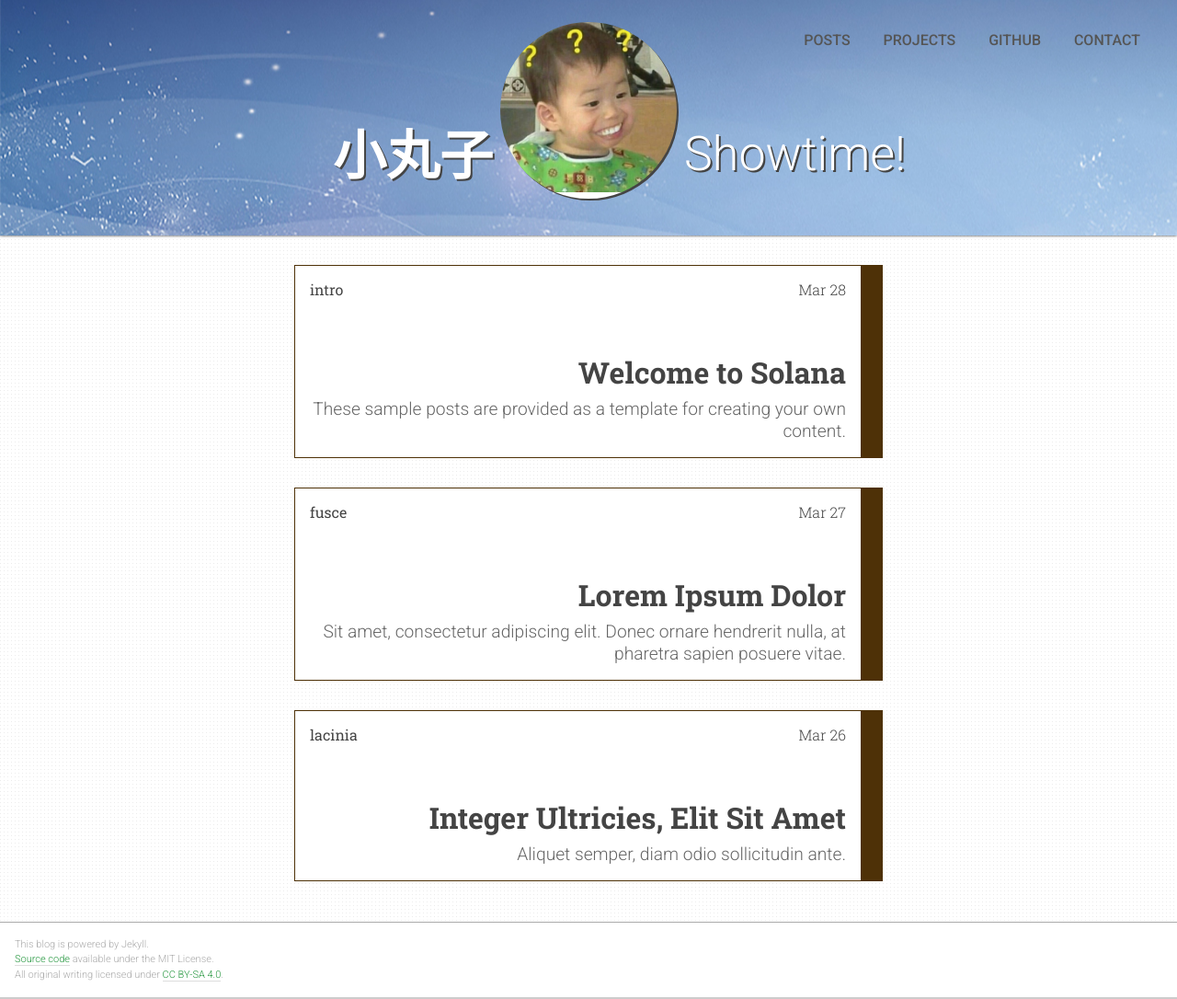
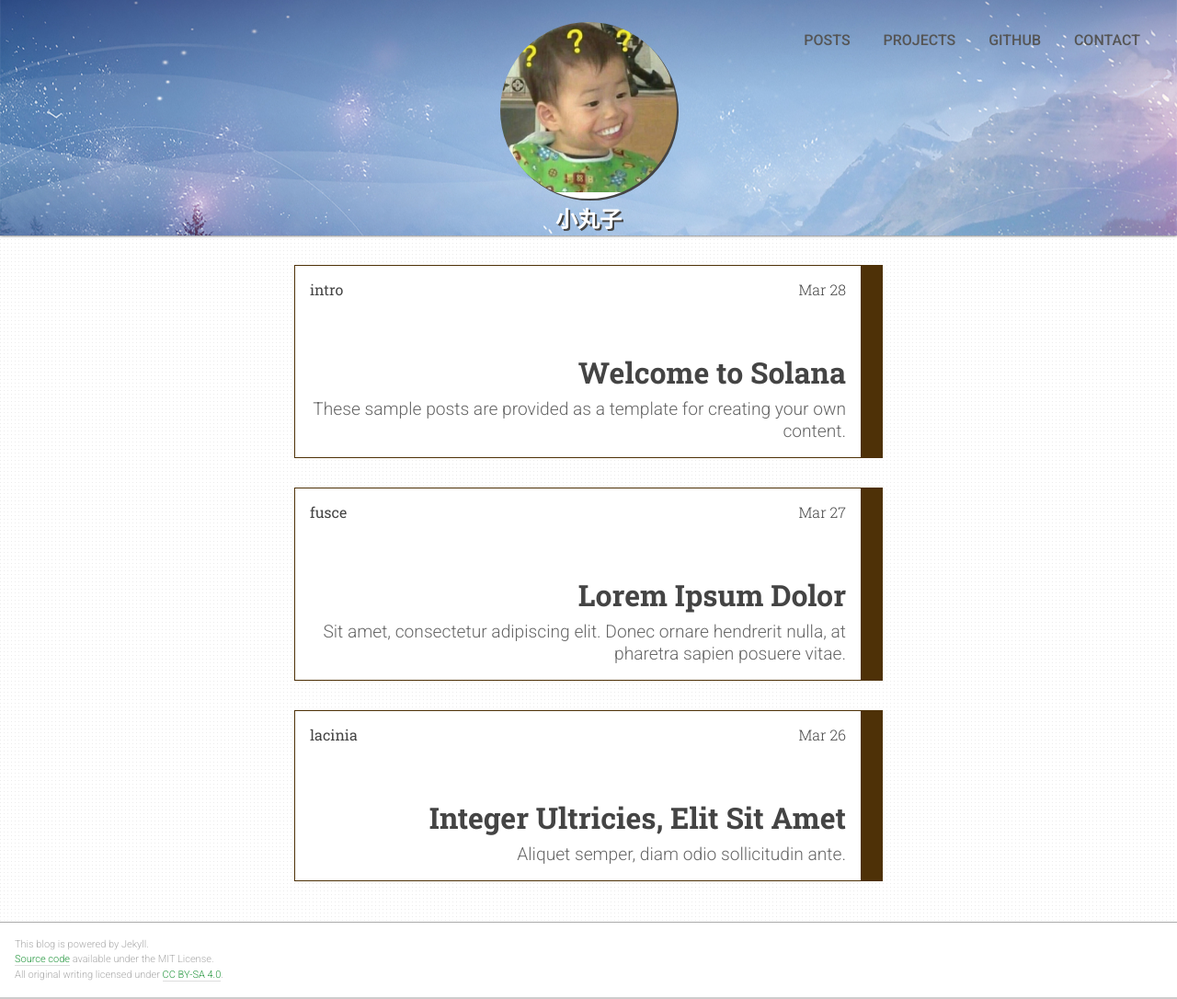
Before and after one commit to zhangyugege/blog, a Jekyll site: the page built from index.html, in a window 1280 px wide. Shown: the whole page at 92% size. Built offline with Jekyll 4.4.1, drawn with Linux system fonts in a browser that asks for light colours; the list of posts is cut into pages by our own code.

Commit message:
fix banner

```diff
--- a/_layouts/default.html
+++ b/_layouts/default.html
@@ -35,8 +35,9 @@
       <header class="header header--{{ page_type }}">
         <a class="nameplate nameplate--{{ page_type }}" href="{{ site.baseurl }}/">
           <div class="nameplate__avatar nameplate--{{ page_type }}__avatar"></div>
-          <h1 class="nameplate__title nameplate--{{ page_type }}__title">{{ site.title }}</h1>
-          <div class="nameplate__subhead nameplate--{{ page_type }}__subhead">{% if site.slogan %} {{ site.slogan }} {% endif %}</div>
+          <div class="header-title">
+            <h1 class="nameplate__title nameplate--{{ page_type }}__title">{{ site.title }}</h1>
+          </div>
         </a>
 
         <nav class="nav">
--- a/style.scss
+++ b/style.scss
@@ -46,6 +46,7 @@
   @include transition(top, 0, 200ms);
   left: 0;
   right: 0;
+  background-size: 100%;
 
   @include mobile-only {
     max-width: inherit; // don't exceed body width (and pass down to shadow overlay)
@@ -65,7 +66,10 @@
     position: absolute;
   }
 }
-
+.header-title {
+  width: 100%;
+  text-align: center;
+}
 .header--home {
   @include tablet-portrait-up {
     height: 13rem;
@@ -126,8 +130,8 @@
     line-height: 0;
 
     > h1, > div:last-child {
-      position: absolute;
-      bottom: -9rem;
+      // position: absolute;
+      // bottom: -9rem;
     }
 
     > h1 {
@@ -139,9 +143,9 @@
     }
 
     > div:last-child {
-      left: 50%;
-      margin-left: 6.5rem;
-      font-size: 5.75vw;
+      // left: 50%;
+      // margin-left: 6.5rem;
+      // font-size: 5.75vw;
     }
   }
 
```
